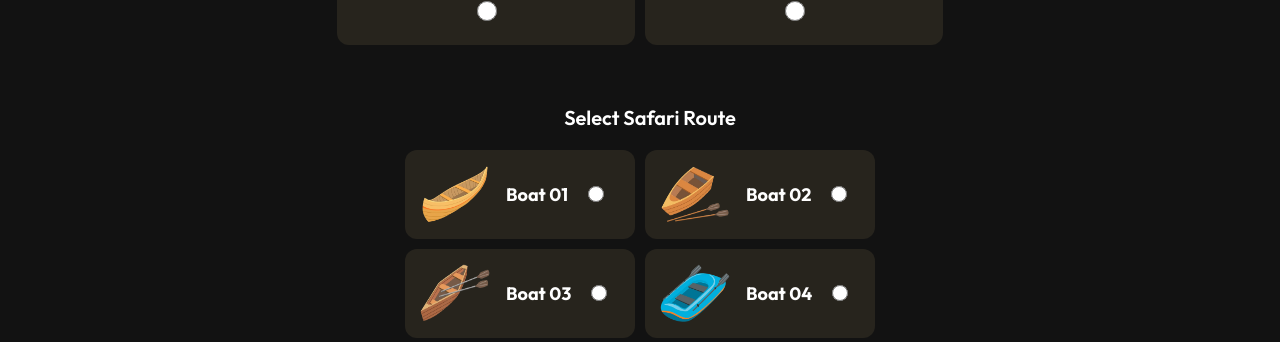
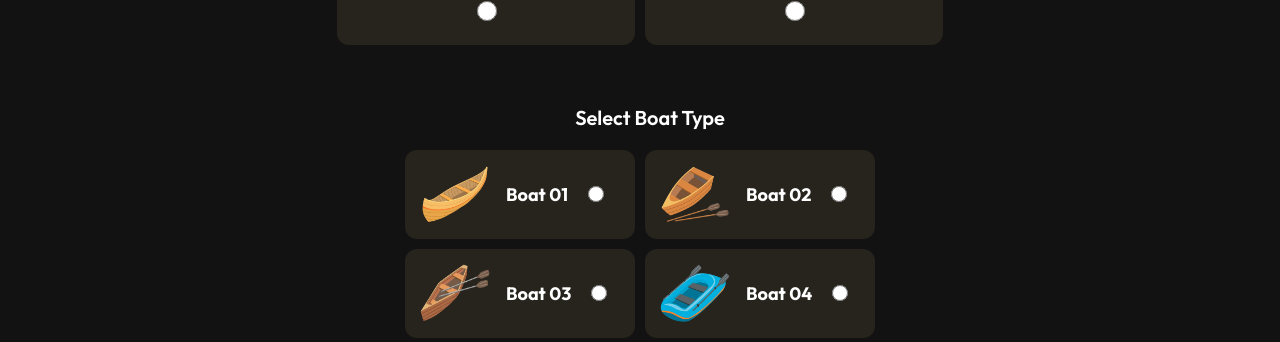
Before and after one commit to r4v1nduu/IWT-Project, a PHP site: page /booking.php in a window 1280 px wide. Shown: the part 872-1214 px from the top of the page. Run offline with PHP 8.4, Linux system fonts and the light colour scheme.

Commit message:
Update booking.php

```diff
--- a/booking.php
+++ b/booking.php
@@ -82,7 +82,7 @@
 
             </div>
 
-            <p class="formmain">Select Safari Route</p>
+            <p class="formmain">Select Boat Type</p>
             <div class="formitems">
 
                 <label class="boattypes">
```
